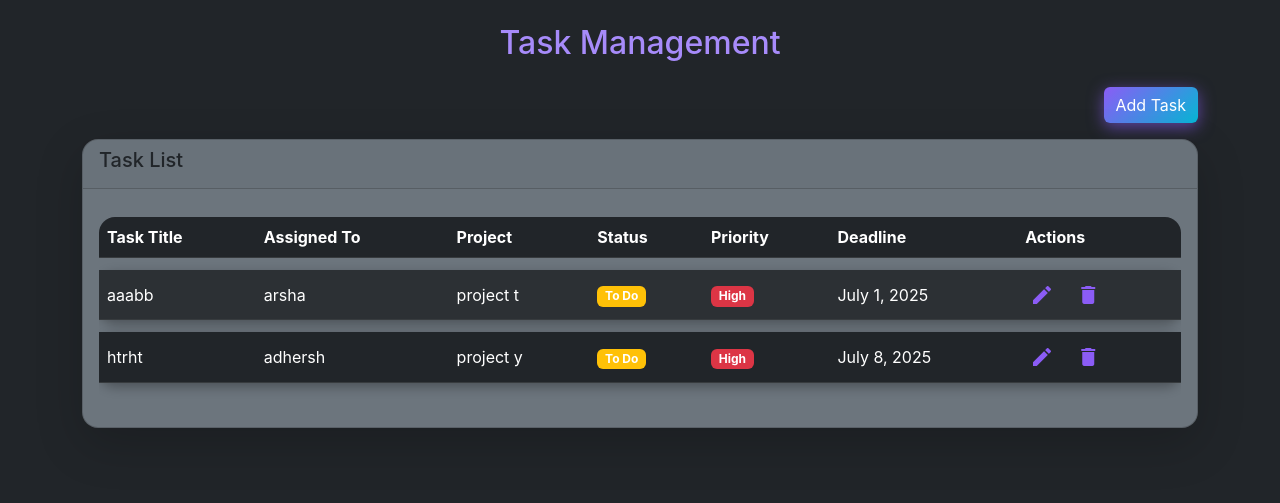
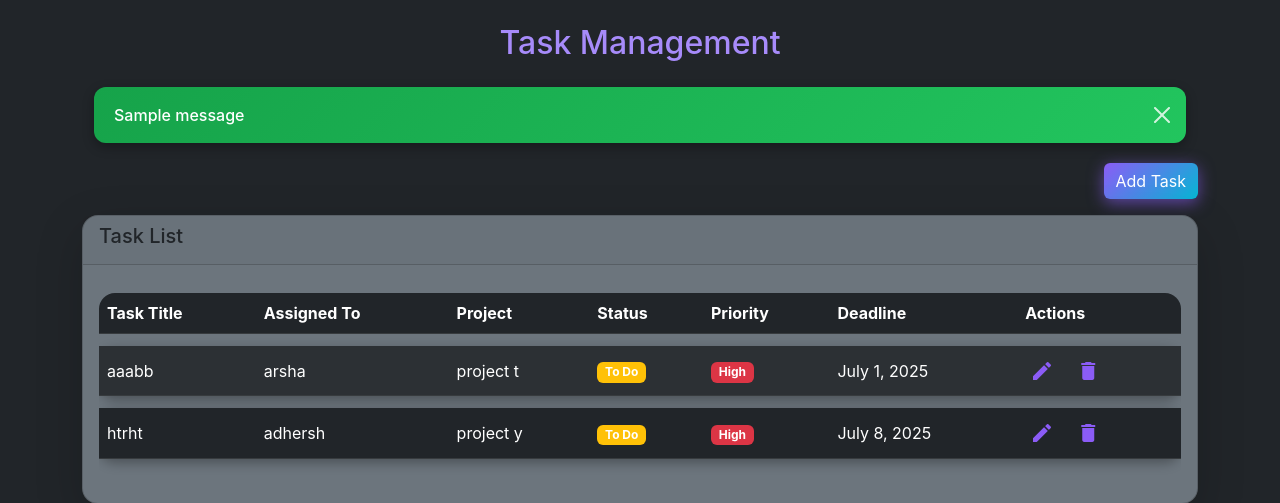
Before and after one commit to ARSHASAPPU/Project-task-flow-management-system, a Django app: page /admin_task/ in a window 1280 px wide. Shown: the part 71-574 px from the top of the page. Run offline with Django 5.2, Linux system fonts and the light colour scheme; data comes from the database, SQL or seed files in the repository; both versions use the stored data as it was after the commit; one stand-in notice (Sample message) is shown.

Commit message:
added message framework at admin pages

```diff
--- a/taskflowapp/static/CSS/admin_task.css
+++ b/taskflowapp/static/CSS/admin_task.css
@@ -278,3 +278,50 @@ a:hover, a:focus {
   color: #1d4ed8;
   outline: none;
 }
+/* ---------- Django Message Alerts ---------- */
+.alert {
+  border-radius: 0.75rem;
+  padding: 1rem 1.25rem;
+  font-weight: 500;
+  font-size: 1rem;
+  box-shadow: 0 4px 12px rgba(0, 0, 0, 0.3);
+  margin-bottom: 1.25rem;
+  color: #fff;
+  position: relative;
+}
+
+/* Success Message (Green) */
+.alert-success {
+  background: linear-gradient(135deg, #16a34a, #22c55e); /* emerald/green */
+  border: none;
+}
+
+/* Error Message (Red) */
+.alert-danger,
+.alert-error {
+  background: linear-gradient(135deg, #dc2626, #ef4444); /* red */
+  border: none;
+}
+
+/* Info Message (Blue) */
+.alert-info {
+  background: linear-gradient(135deg, #2563eb, #3b82f6); /* blue */
+  border: none;
+}
+
+/* Warning Message (Yellow/Orange) */
+.alert-warning {
+  background: linear-gradient(135deg, #f59e0b, #fbbf24); /* amber */
+  border: none;
+  color: #111;
+}
+
+/* Close button (white or dark depending on context) */
+.alert .btn-close {
+  filter: brightness(0) invert(1);
+  opacity: 0.8;
+}
+
+.alert .btn-close:hover {
+  opacity: 1;
+}
--- a/taskflowapp/templates/admin_task_page.html
+++ b/taskflowapp/templates/admin_task_page.html
@@ -36,8 +36,20 @@
     </div>
   </div>
 </header>
+
   <div class="container my-4">
     <h2 class="text-center mb-4 text-purple">Task Management</h2>
+<!-- Alert Messages -->
+<div class="container mt-3">
+  {% if messages %}
+    {% for message in messages %}
+      <div class="alert alert-{{ message.tags }} alert-dismissible fade show" role="alert">
+        {{ message }}
+        <button type="button" class="btn-close" data-bs-dismiss="alert" aria-label="Close"></button>
+      </div>
+    {% endfor %}
+  {% endif %}
+</div>
 
     <!-- Add Task Button -->
     <div class="text-end mb-3">
@@ -235,14 +247,17 @@
     </div>
   </div>
 
-  <script >
+<!-- Bootstrap JS -->
+<script src="https://cdn.jsdelivr.net/npm/bootstrap@5.3.0/dist/js/bootstrap.bundle.min.js"></script>
 
+<!-- Custom JS -->
+<script>
   document.addEventListener('DOMContentLoaded', () => {
     const profileButton = document.querySelector('.profile-button');
     const dropdownMenu = document.getElementById('profile-menu');
 
     profileButton.addEventListener('click', () => {
-    const expanded = profileButton.getAttribute('aria-expanded') === 'true' || false;
+      const expanded = profileButton.getAttribute('aria-expanded') === 'true';
       profileButton.setAttribute('aria-expanded', !expanded);
       dropdownMenu.classList.toggle('show');
     });
@@ -258,12 +273,11 @@
     const navMenu = document.querySelector('nav ul');
 
     navToggle.addEventListener('click', () => {
-    const expanded = navToggle.getAttribute('aria-expanded') === 'true' || false;
+      const expanded = navToggle.getAttribute('aria-expanded') === 'true';
       navToggle.setAttribute('aria-expanded', !expanded);
       navMenu.classList.toggle('show');
     });
   });
+</script>
 
-  </script>
-</body>
 </html>
```
Also changed, not shown: taskflowapp/static/CSS/ad_user_manage.css (+47 -0 lines), taskflowapp/static/CSS/admin_project.css (+47 -0 lines), taskflowapp/templates/admin_project_page.html (+10 -0 lines), taskflowapp/templates/admin_user_management_page.html (+11 -0 lines), db.sqlite3. Lines whose indentation alone changed are shown as unchanged.
